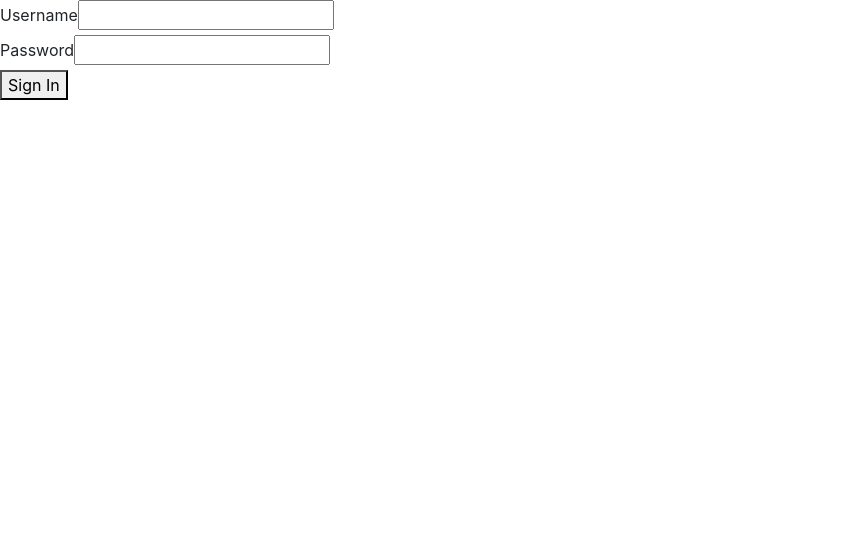
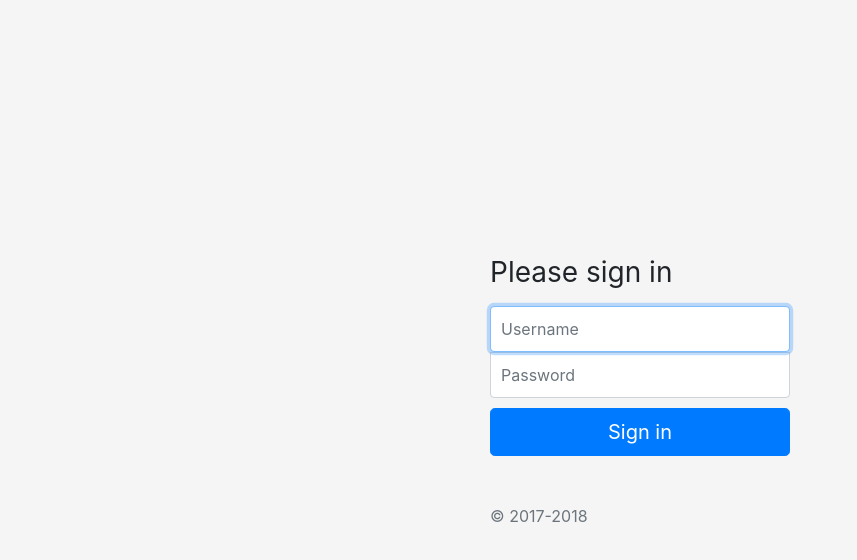
Before and after one commit to jamesbratt/Pluckr-ui, a React (Create React App) app: page / in a window 1280 px wide. Shown: the top 560 px of the page, without its empty margins (0-857 px from the left). Built offline with nearby package versions, Linux system fonts and the light colour scheme.

Commit message:
Styling for login page

```diff
--- a/src/App.js
+++ b/src/App.js
@@ -7,6 +7,7 @@ import chartConfigReducers from './reducers'
 import Auth from './Auth';
 import Wrapper from './Wrapper';
 import pluckrAuthHoc from './pluckrAuthHoc';
+import './css/builder.css';
 
 const composeEnhancer = window.__REDUX_DEVTOOLS_EXTENSION_COMPOSE__ || compose;
 
@@ -34,10 +35,10 @@ class App extends Component {
     return (
       <Provider store={store}>
         <Router>
-          <div>
+          <React.Fragment>
             <Route exact path="/" component={ChartsAuthChecked} />
             <Route path="/authenticate" component={Auth} />
-          </div>
+          </React.Fragment>
         </Router>
       </Provider>
 
--- a/src/Login.js
+++ b/src/Login.js
@@ -35,17 +35,17 @@ class Login extends Component {
       return <Wrapper />
     } else {
         return (
-            <form onSubmit={this.login}>
-                <div>
-                    <label>Username</label>
-                    <input ref={this.usernameRef} type="text" name="username" />
-                </div>
-                <div>
-                    <label>Password</label>
-                    <input ref={this.passwordRef} type="password" name="password" />
-                </div>
-                <button type="submit">Sign In</button>
+          <div className="login-wrapper">
+            <form onSubmit={this.login} className="form-signin">
+              <h1 className="h3 mb-3 font-weight-normal">Please sign in</h1>
+              <label className="sr-only">Email address</label>
+              <input ref={this.usernameRef} type="text" name="username" className="form-control" placeholder="Username" required="" autofocus="" />
+              <label className="sr-only">Password</label>
+              <input ref={this.passwordRef} type="password" id="inputPassword" className="form-control" placeholder="Password" name="password" required="" />
+              <button className="btn btn-lg btn-primary btn-block" type="submit">Sign in</button>
+              <p className="mt-5 mb-3 text-muted">© 2017-2018</p>
             </form>
+          </div>
         );
     }
   }
--- a/src/Wrapper.js
+++ b/src/Wrapper.js
@@ -7,7 +7,6 @@ import DataProviderList from './builder_components/DataProviderList';
 import Modal from 'react-bootstrap/Modal';
 import Navbar from 'react-bootstrap/Navbar';
 import Nav from 'react-bootstrap/Nav';
-import './css/builder.css';
 
 const VIEWS = {
   chart_list: 'CHART_LIST',
@@ -53,6 +52,11 @@ class Wrapper extends Component {
       this.setState(payload)
     }
 
+    logout = () => {
+      localStorage.removeItem('pluckr_token');
+      window.location.href = "/";
+    }
+
     closeProviderModal = () => {
       this.setState({ providerModalShow: false })
     }
@@ -83,6 +87,7 @@ class Wrapper extends Component {
             <Navbar.Collapse id="responsive-navbar-nav">
               <Nav className="mr-auto">
                 <Nav.Link onClick={() => this.switchView(VIEWS.chart_list)}>Charts</Nav.Link>
+                <Nav.Link onClick={this.logout}>Log Out</Nav.Link>
               </Nav>
               <Nav>
                 <button onClick={() => this.setState({providerModalShow: true})} className="btn btn-primary my-2 my-sm-0">Connect Data Providers</button>
--- a/src/actions/index.js
+++ b/src/actions/index.js
@@ -19,12 +19,17 @@ export const fetchUser = (username, password) => {
         body: JSON.stringify({ username, password })
     })
     .then((response) => {
-      return response.json();
+      if(response.status >= 200 && response.status <= 300) {
+        return response.json();
+      } else {
+        throw Error('Invalid username or password');
+      }
     })
     .then(json => {
       localStorage.setItem('pluckr_token', JSON.stringify(json));
       dispatch(receiveUser(json))
     })
+    .catch(error => alert(error));
   }
 }
 
--- a/src/css/builder.css
+++ b/src/css/builder.css
@@ -1,3 +1,7 @@
+#root {
+  height:100%;
+}
+
 .wrapper {
   margin-top: 1em;
   margin-bottom: 0.5em;
@@ -154,3 +158,58 @@
 .btn-group-fixed button {
   margin-right: 0.5em;
 }
+
+html,
+body {
+  height: 100%;
+}
+
+.login-wrapper {
+  height: 100%;
+}
+
+.login-wrapper {
+  height: 100%;
+  display: -ms-flexbox;
+  display: -webkit-box;
+  display: flex;
+  -ms-flex-align: center;
+  -ms-flex-pack: center;
+  -webkit-box-align: center;
+  align-items: center;
+  -webkit-box-pack: center;
+  justify-content: center;
+  padding-top: 40px;
+  padding-bottom: 40px;
+  background-color: #f5f5f5;
+}
+
+.form-signin {
+  width: 100%;
+  max-width: 330px;
+  padding: 15px;
+  margin: 0 auto;
+}
+.form-signin .checkbox {
+  font-weight: 400;
+}
+.form-signin .form-control {
+  position: relative;
+  box-sizing: border-box;
+  height: auto;
+  padding: 10px;
+  font-size: 16px;
+}
+.form-signin .form-control:focus {
+  z-index: 2;
+}
+.form-signin input[type="email"] {
+  margin-bottom: -1px;
+  border-bottom-right-radius: 0;
+  border-bottom-left-radius: 0;
+}
+.form-signin input[type="password"] {
+  margin-bottom: 10px;
+  border-top-left-radius: 0;
+  border-top-right-radius: 0;
+}
```
